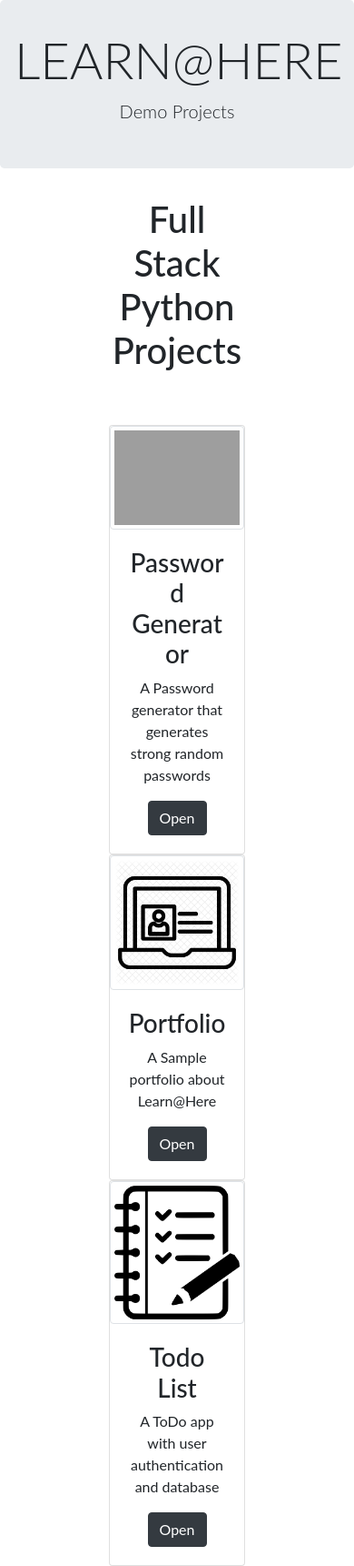
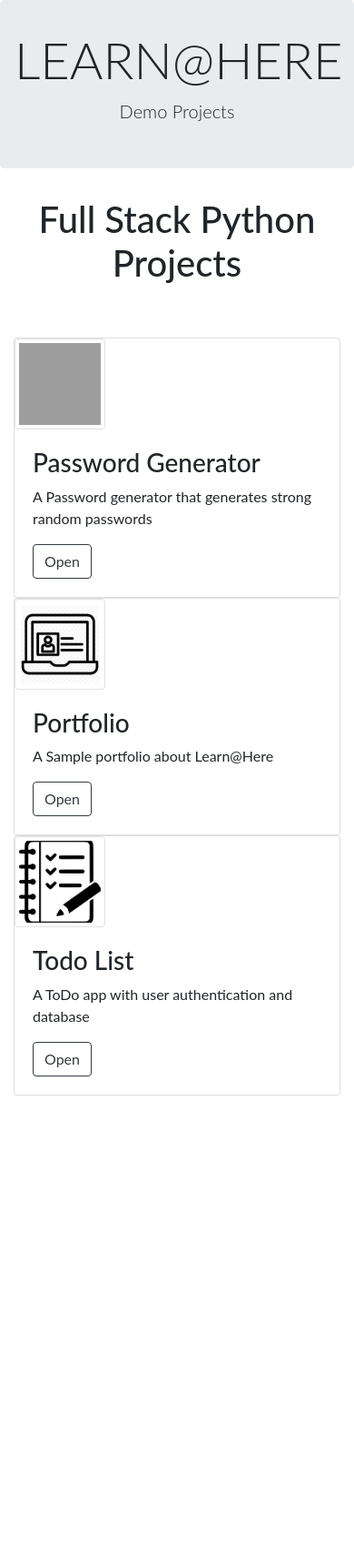
Before and after one commit to falcon-Z/django-demo, a Django app: page / in a window 390 px wide. Shown: the whole page at 91% size. After the commit the page ends 1204 px from the top, so only its background shows below. Run offline with Django 3.2, Linux system fonts and the light colour scheme; some libraries are stand-ins or nearby versions; grey boxes are pictures that could not be loaded.

Commit message:
ui fixes

```diff
--- a/demo/core/templates/core/index.html
+++ b/demo/core/templates/core/index.html
@@ -11,20 +11,20 @@
     <p class="lead">Demo Projects</p>
 </div>
 
-<div class="container" style="padding-left: 120px; padding-right: 120px;">
+<div class="container justify-content-center">
     <h1 class="display-6 text-center">Full Stack Python Projects</h1>
 
-    <div class="row text-center" style="padding-top: 50px;">
+    <div class="row" style="padding-top: 50px;">
         <div class="col-lg-4 col-md-6">
             <div class="card">
                 <a href="{% url 'generator' %}">
                     <img src="{% static 'core/password.png' %}" alt="Password Generator icon"
-                        class=" rounded img-thumbnail card-img" style="max-width: 150px;">
+                        class="img-container rounded img-thumbnail card-img">
                 </a>
                 <div class="card-body">
                     <h3 class="cart-title">Password Generator</h3>
                     <p class="card-text">A Password generator that generates strong random passwords</p>
-                    <a href="{% url 'generator' %}" class="btn btn-dark">Open</a>
+                    <a href="{% url 'generator' %}" class=" btn btn-outline-dark">Open</a>
                 </div>
             </div>
         </div>
@@ -32,12 +32,12 @@
             <div class="card">
                 <a href="{% url 'portfolio-home' %}">
                     <img src="{% static 'core/portfolio.webp' %}" alt="Password Generator icon"
-                        class=" rounded img-thumbnail card-img" style="max-width: 150px;">
+                        class="img-container rounded img-thumbnail card-img">
                 </a>
                 <div class="card-body">
                     <h3 class="cart-title">Portfolio</h3>
                     <p class="card-text">A Sample portfolio about Learn@Here</p>
-                    <a href="{% url 'portfolio-home' %}" class="btn btn-dark">Open</a>
+                    <a href="{% url 'portfolio-home' %}" class="btn btn-outline-dark">Open</a>
                 </div>
             </div>
         </div>
@@ -45,18 +45,17 @@
             <div class="card">
                 <a href="{% url 'home' %}">
                     <img src="{% static 'core/todo.png' %}" alt="Password Generator icon"
-                        class=" rounded img-thumbnail card-img" style="max-width: 150px;">
+                        class="img-container rounded img-thumbnail card-img">
                 </a>
                 <div class="card-body">
                     <h3 class="cart-title">Todo List</h3>
                     <p class="card-text">A ToDo app with user authentication and database</p>
-                    <a href="{% url 'home' %}" class="btn btn-dark">Open</a>
+                    <a href="{% url 'home' %}" class="btn btn-outline-dark">Open</a>
                 </div>
             </div>
         </div>
     </div>
 </div>
-
 </div>
 
 {% endblock %}
--- a/demo/portfolio/static/portfolio/custom.css
+++ b/demo/portfolio/static/portfolio/custom.css
@@ -14,6 +14,13 @@ body {
     font-size: 6rem;
 }
 
+.img-container {
+    float: left;
+    width:  100px;
+    height: 100px;
+    object-fit: cover;
+}
+
 @media (min-width: 992px) {
     #hometext {
         font-size: 4rem;
```
Also changed, not shown: demo/portfolio/templates/portfolio/home.html (+8 -6 lines).
